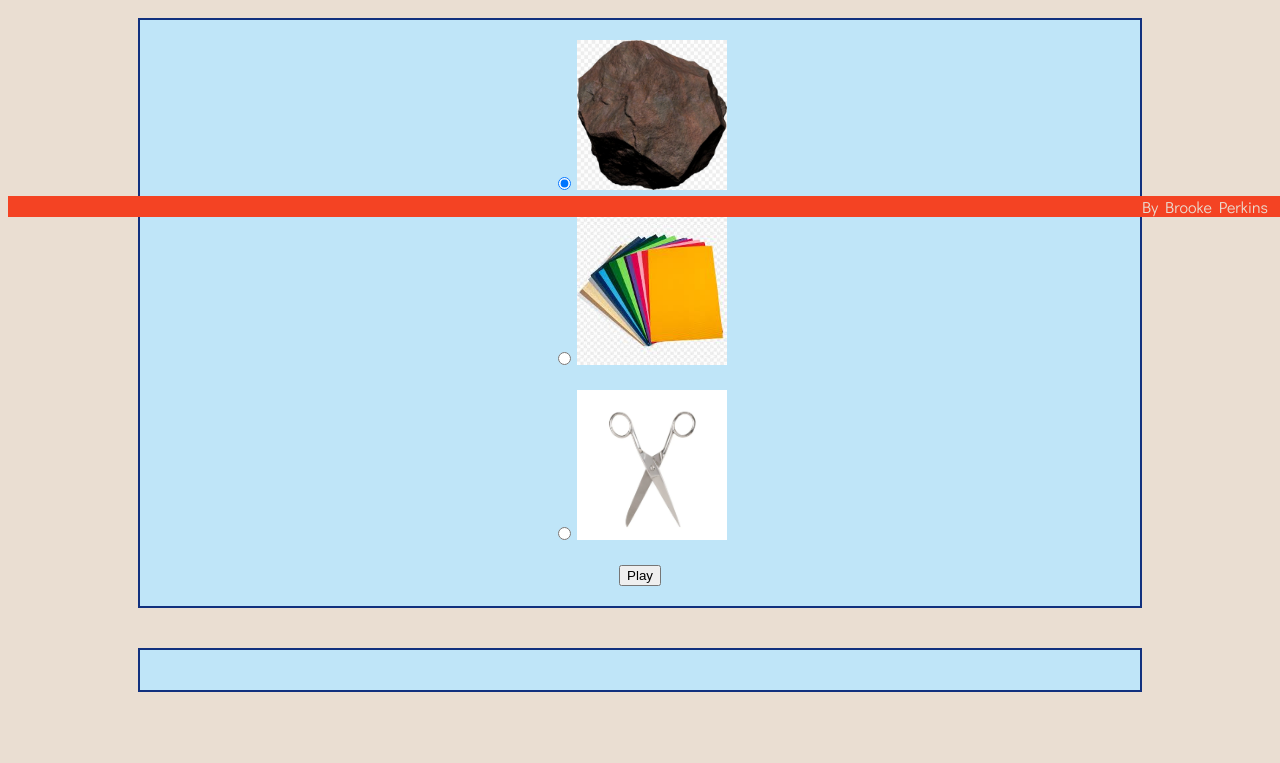
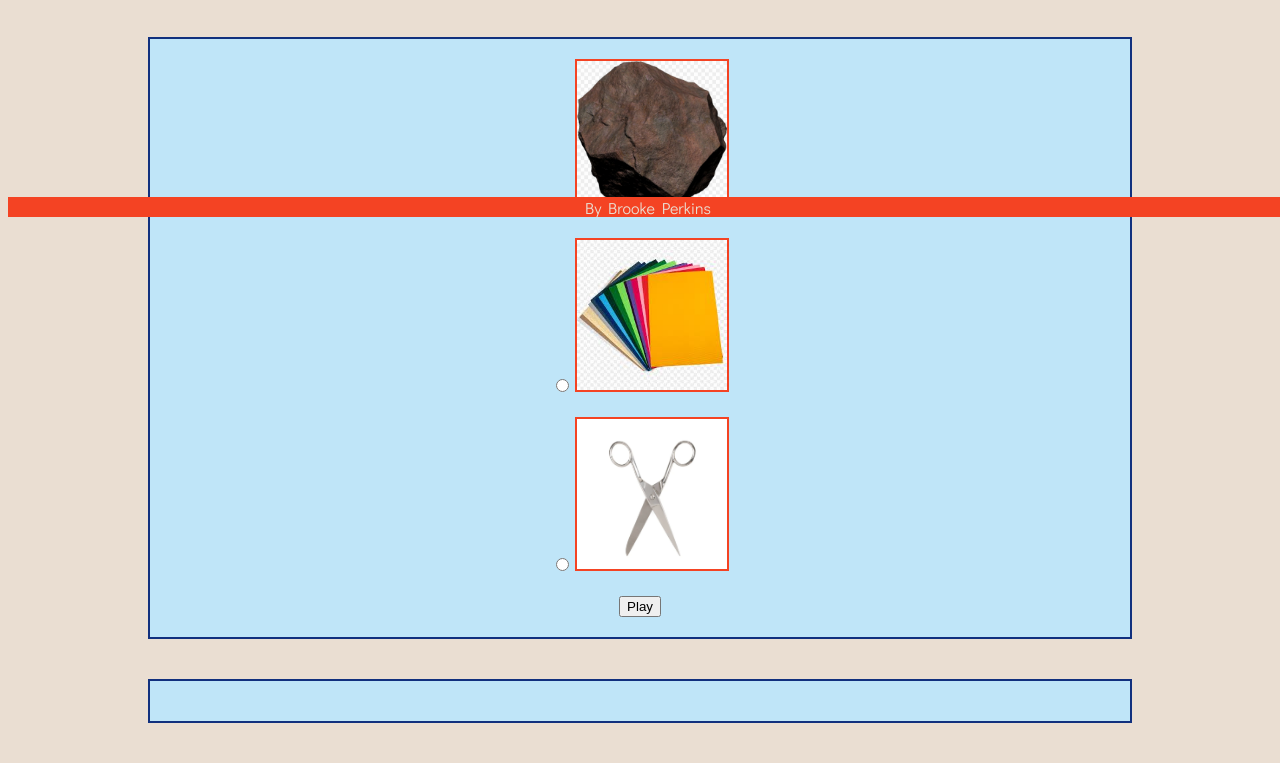
Before and after one commit to michmitz/lab-03-rock-paper-scissors-1, a plain HTML site: page index.html in a window 1280 px wide. Shown: the part 583-1346 px from the top of the page. Before the commit the page ends 1303 px from the top, so only its background shows below. Drawn offline with Linux system fonts and the light colour scheme.

Commit message:
messed with more CSS

```diff
--- a/index.html
+++ b/index.html
@@ -33,20 +33,20 @@
             <label>
                 <!-- Rock -->
                 <input type="radio" name="radiobutton" checked/>
-                <img height="150" width="150" src="assets/rock.jpg"/>
+                <img type ="img" height="150" width="150" src="assets/rock.jpg"/>
 
             </label>
             <br>
             <label>
                 <!-- Paper -->
                 <input type="radio" name="radiobutton"/>
-                <img height="150" width="150" src="assets/paper.jpg"/>
+                <img type="img" height="150" width="150" src="assets/paper.jpg"/>
             </label>
             <br>
             <label>
                 <!-- Scissors -->
                 <input type="radio" name="radiobutton"/>
-                <img height="150" width="150" src="assets/scissors.png"/>
+                <img type="img" height="150" width="150" src="assets/scissors.png"/>
             </label>
             <br>
             <button id="button">Play</button>
--- a/styles/style.css
+++ b/styles/style.css
@@ -16,14 +16,12 @@ main {
     flex-direction: column;
     justify-content: center;
     align-items: center;
-    margin-top: var(--pad);
-    margin-bottom: var(--pad));
+    margin: var(--pad);
 }
 
 section {
     background-color: var(--color1);
-    width: 1000px;
-    max-width: 80%;
+    width: 80%;
     display: flex;
     flex-direction: column;
     justify-content: center;
@@ -37,59 +35,36 @@ section {
 
 header {
     display: flex;
+    align-items: center;
     justify-content: center;
     background-color: var(--color3);
-    height: var(--header-height);
-    box-shadow: var(--shadow);
+    height: 100px;
+    width: 100%;
     color: var(--color4);
 }
 
+/* input[type=radio] {
+    display: none;
+} */
 
-
-footer {
-    display: flex;
-    justify-content: flex-end;
-    background-color: var(--color3);
-    color: var(--color4);
-    box-shadow: var(--shadow);
+img[type=img] {
+    border: solid 2px var(--color3);
 }
 
 
 h2 {
-    font-size: 1.8rem;
+    font-size: 2rem;
     font-weight: bold;
-    margin: 20px;
-}
-
-.gutter-right {
-    margin-right: 20px;
-}
-
-.main-logo {
-    animation: pulse 5s infinite ease-in-out;
-}
-
-header img {
-    height: var(--header-height);
-}
-
-
-
-content {
-    width: 80%;
-}
-
-p {
-    margin: var(--gutter);
+    margin: var(--pad);
 }
 
 footer {
     position: fixed;
     width: 100%;
     bottom: 0;
-    height: var(--footer-height);
+    height: var(--pad);
     display: flex;
-    justify-content: flex-end;
+    justify-content: center;
     background-color: var(--color3);
-    box-shadow: var(--shadow);
+    color: var(--color4)
 }
```
